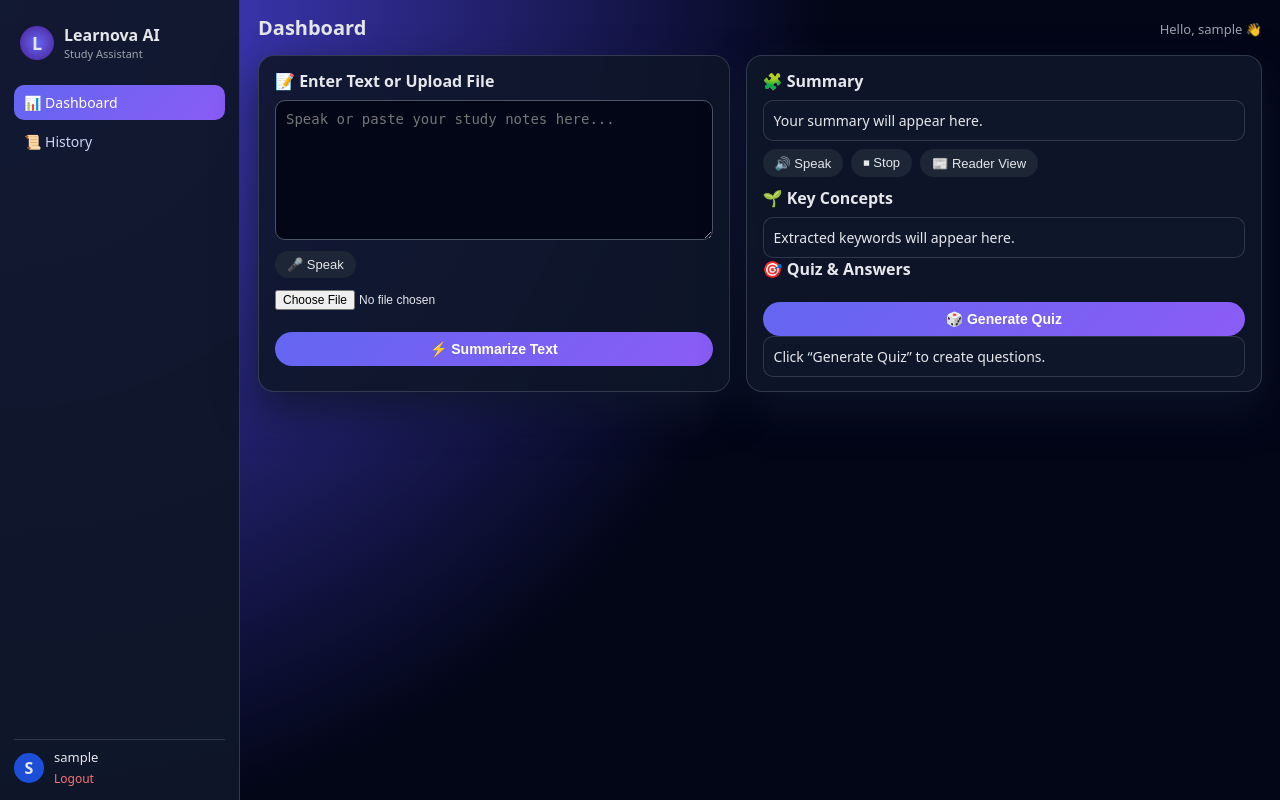
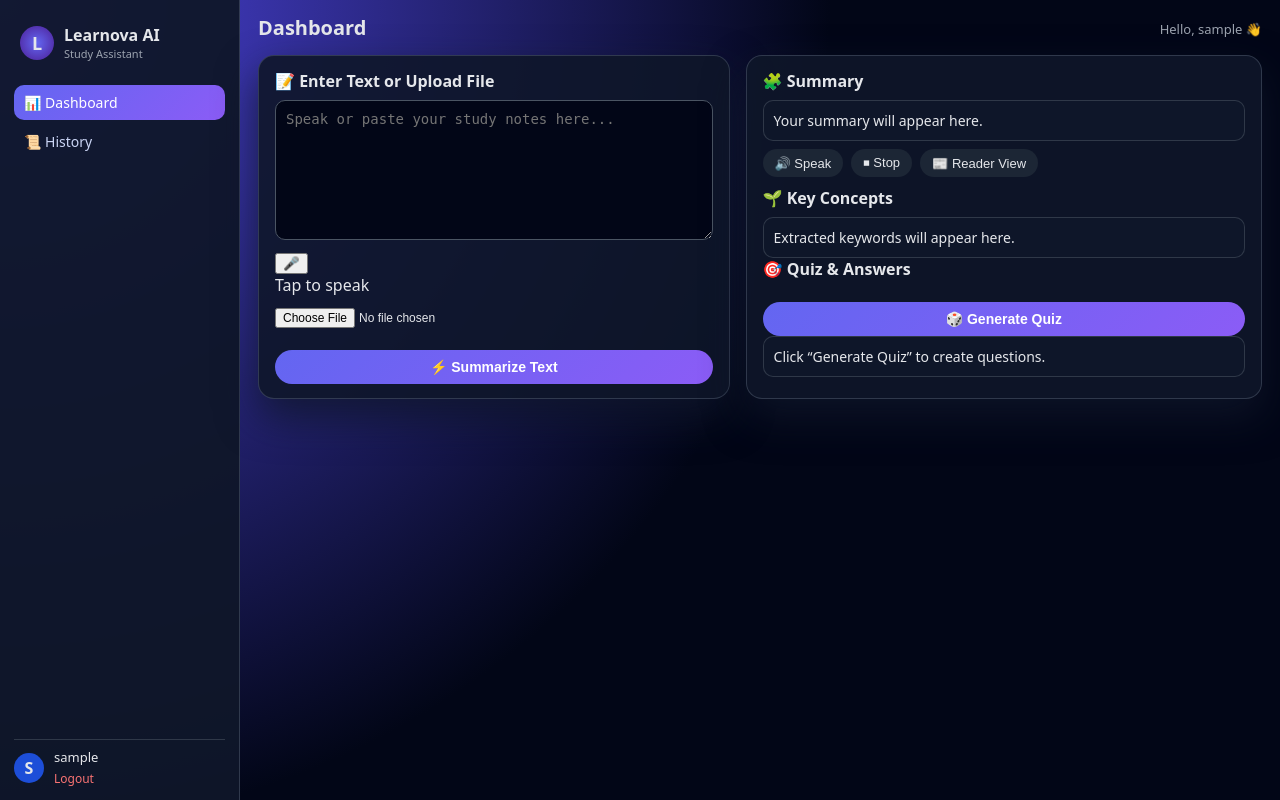
Before and after one commit to lasamailwb-source/learnova-ai, a Flask app: page / in a window 1280 px wide. Run offline with Flask 3, Linux system fonts and the light colour scheme; the visitor is signed in with stand-in values (Sample User, id 1).

Commit message:
Update index.html

```diff
--- a/templates/index.html
+++ b/templates/index.html
@@ -53,8 +53,14 @@
             <textarea id="textInput" placeholder="Speak or paste your study notes here..."></textarea>
 
             <div class="input-actions">
-              <button type="button" id="micBtn" class="secondary-btn">🎤 Speak</button>
+              <div class="mic-wrapper">
+                <button type="button" id="micBtn" class="mic-btn" data-state="idle">
+                  <span class="mic-icon">🎤</span>
+                </button>
+                <div id="micLabel" class="mic-label">Tap to speak</div>
+              </div>
             </div>
+
 
             <input type="file" id="fileInput" name="file" />
 
```
